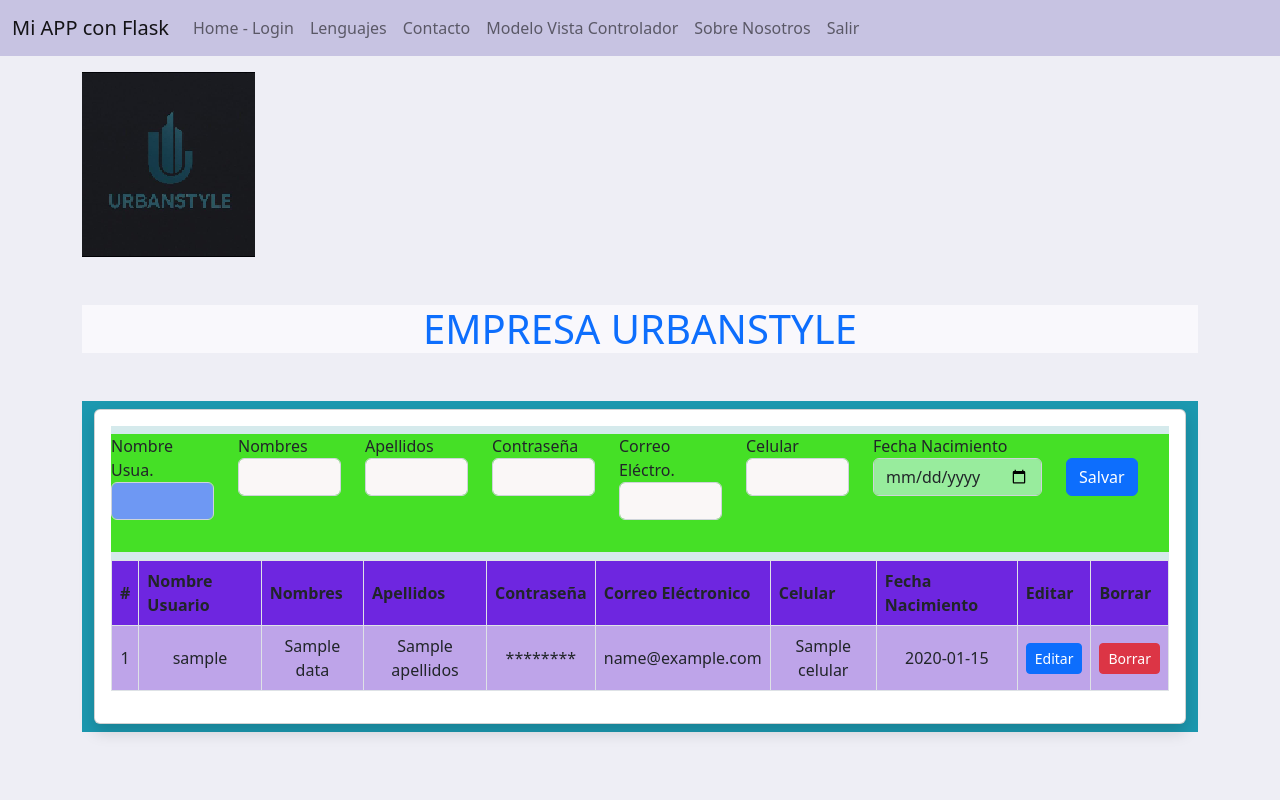
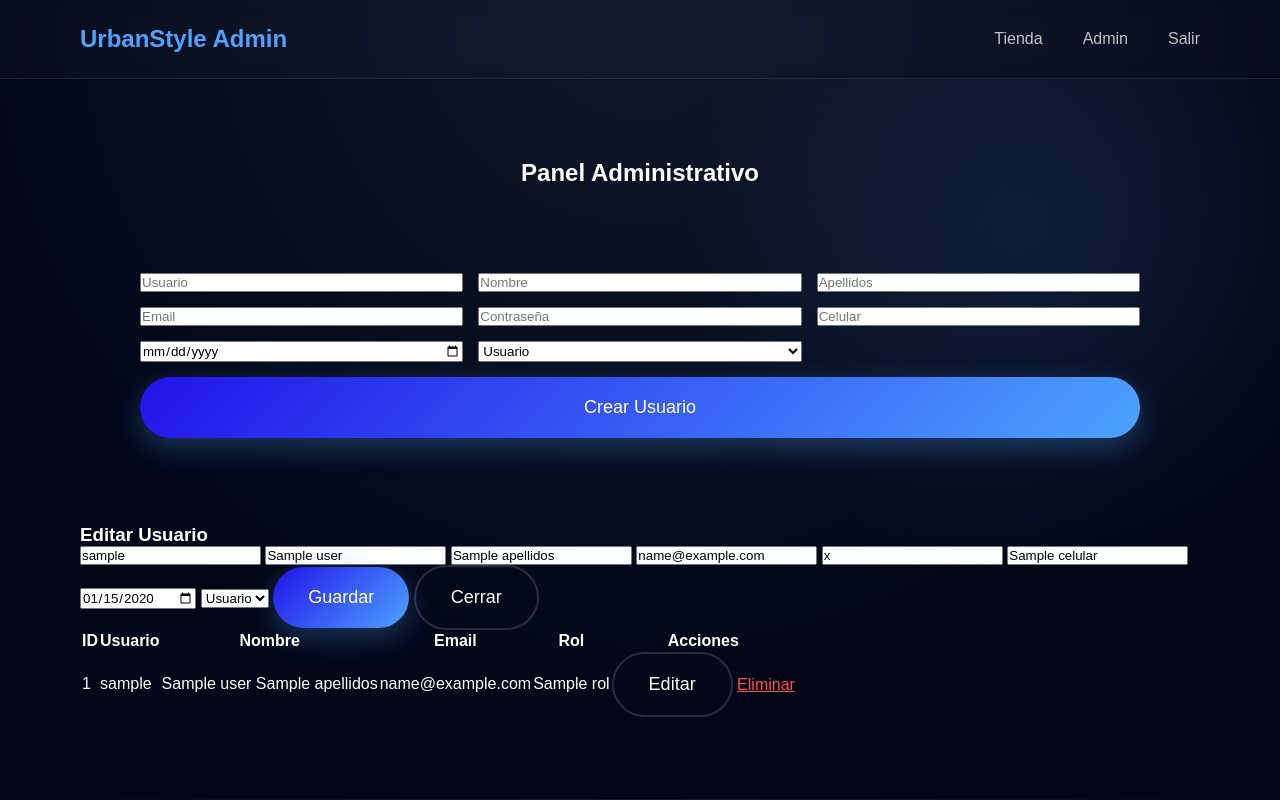
Before and after one commit to Lokiur/UrbanStyle, a Flask app: template templates/indexmvc.html in a window 1280 px wide. Run offline with Flask 3, Linux system fonts and the light colour scheme; the template is opened without the code that fills it: most values are stand-ins (such as "Sample title", 1, 10 or a date in 2020).

Commit message:
Resolve merge conflict: keep login/admin changes for admin panel improvements

```diff
--- a/templates/indexmvc.html
+++ b/templates/indexmvc.html
@@ -1,171 +1,184 @@
-{% extends './base.html' %}
+<!doctype html>
+<html lang="es">
+    <head>
+        <meta charset="UTF-8" />
+        <title>Admin Panel</title>
 
-<title>{%block title%} Modelo Vista Controlador UrbanStyle {%endblock%}</title>
+        <!-- TU CSS PRINCIPAL -->
+        <link
+            rel="stylesheet"
+            href="{{ url_for('static', filename='css/style.css') }}"
+        />
 
-{%block body%}
+        <!-- CSS EXTRA CRUD -->
+        <link
+            rel="stylesheet"
+            href="{{ url_for('static', filename='css/admin.css') }}"
+        />
+    </head>
 
-<!DOCTYPE html>
-<html lang="en">
-<head>
-    <meta charset="UTF-8">
-    <meta http-equiv="X-UA-Compatible" content="IE=edge">
-    <meta name="viewport" content="width=device-width, initial-scale=1.0">
-    <title>ModeloVistaControlador</title>
-    <link href="https://cdn.jsdelivr.net/npm/bootstrap@5.2.2/dist/css/bootstrap.min.css" rel="stylesheet" integrity="sha384-Zenh87qX5JnK2Jl0vWa8Ck2rdkQ2Bzep5IDxbcnCeuOxjzrPF/et3URy9Bv1WTRi" crossorigin="anonymous">
-    <script src="https://cdn.jsdelivr.net/npm/bootstrap@5.2.2/dist/js/bootstrap.bundle.min.js" integrity="sha384-OERcA2EqjJCMA+/3y+gxIOqMEjwtxJY7qPCqsdltbNJuaOe923+mo//f6V8Qbsw3" crossorigin="anonymous"></script>
+    <body>
+        <header class="navbar">
+            <div class="logo">UrbanStyle Admin</div>
 
-</head>
-<div class="app-brand demo">
-    <a href="{{ url_for('home') }}" class="app-brand-link">
-      <span class="app-brand-logo demo">
-        <img
-          src="{{ url_for('static', filename ='assets/imgs/logo.png') }}"
-          alt="Logo" />
-      </span>
-    </a>
+            <nav>
+                <a href="{{ url_for('index') }}">Tienda</a>
+                <a href="{{ url_for('admin_panel') }}">Admin</a>
+                <a href="{{ url_for('logout') }}">Salir</a>
+            </nav>
+        </header>
 
-    <a
-      href="javascript:void(0);"
-      class="layout-menu-toggle menu-link text-large ms-auto d-block d-xl-none">
-      <i class="bx bx-chevron-left bx-sm align-middle"></i>
-    </a>
-  </div>
+        <section class="hero" style="flex-direction: column">
+            <h1>Panel Administrativo</h1>
 
-<body style="background-color: #f09329">
+            <!-- ================= CREAR ================= -->
+            <form
+                action="{{ url_for('crear_usuario') }}"
+                method="POST"
+                style="
+                    display: grid;
+                    grid-template-columns: repeat(3, 1fr);
+                    gap: 15px;
+                    width: 100%;
+                    max-width: 1000px;
+                "
+            >
+                <input name="username" placeholder="Usuario" required />
+                <input name="name" placeholder="Nombre" required />
+                <input name="apellidos" placeholder="Apellidos" required />
 
-    <h1 class="text-center mt-5 mb-5 text-primary" style="background-color: #f9f8fc" >EMPRESA URBANSTYLE</h1>
+                <input name="usuario_email" placeholder="Email" required />
+                <input
+                    name="password"
+                    placeholder="Contraseña"
+                    type="password"
+                    required
+                />
+                <input name="celular" placeholder="Celular" />
 
-    <nav class="navbar navbar-expand-lg bg-*" style="background-color: #0790a8e7;">
+                <input type="date" name="fechanaci" />
 
-    <div class="container">
-        <div class="card shadow">
-            <div class="card-body">
+                <select name="rol">
+                    <option value="usuario">Usuario</option>
+                    <option value="admin">Admin</option>
+                </select>
 
-                <nav class="navbar navbar-expand-lg bg-*" style="background-color: #d1e8ebe7;">
+                <button class="primary-btn" style="grid-column: 1/4">
+                    Crear Usuario
+                </button>
+            </form>
 
-                <form action="/usuario" method="POST" style="background-color: #45e026">
-                    <div class="row mb-3">
-                        <div class="col">
-                            <label >Nombre Usua.</label>
-                            <input type="text" class="form-control mb-3" name="username" style="background-color: #6e98f3">
-                        </div>
-                        <div class="col">
-                            <label>Nombres</label>
-                            <input type="text" class="form-control mb-3" name="name" style="background-color: #faf7f7">
-                        </div>
-                        <div class="col">
-                            <label>Apellidos</label>
-                            <input type="text" class="form-control mb-3" name="apellidos" style="background-color: #faf7f7">
-                        </div>
-                        <div class="col">
-                            <label>Contraseña</label>
-                            <input type="password" class="form-control mb-3" name="password" style="background-color: #faf7f7">
-                        </div>
-                        <div class="col">
-                            <label>Correo Eléctro.</label>
-                            <input type="text" class="form-control mb-3" name="email" style="background-color: #faf7f7">
-                        </div>
-                        <div class="col">
-                            <label>Celular</label>
-                            <input type="text" class="form-control mb-3" name="celular" style="background-color: #faf7f7">
-                        </div>
-                        <div class="col">
-                            <label>Fecha Nacimiento</label>
-                            <input type="date" class="form-control mb-3" name="fechanaci" style="background-color: #98ec9d">
-                        </div>
-                        <div class="col">
-
-                            <button class="btn btn-primary mb-3 mt-4" type="submit">Salvar</button>
-                        </div>
-                    </div>
-
-                </form>
-            </nav>
-
-
-                <!-- Tabla -->
-
-                <table class="table table-bordered">
+            <!-- ================= TABLA ================= -->
+            <div class="table-container">
+                <table class="admin-table">
                     <thead>
-                        <tr style="background-color: #6e26e0">
-                            <th scope="col">#</th>
-                            <th scope="col">Nombre Usuario</th>
-                            <th scope="col">Nombres</th>
-                            <th scope="col">Apellidos</th>
-                            <th scope="col">Contraseña</th>
-                            <th scope="col">Correo Eléctronico</th>
-                            <th scope="col">Celular</th>
-                            <th scope="col">Fecha Nacimiento</th>
-                            <th scope="col">Editar</th>
-                            <th scope="col">Borrar</th>
+                        <tr>
+                            <th>ID</th>
+                            <th>Usuario</th>
+                            <th>Nombre</th>
+                            <th>Email</th>
+                            <th>Rol</th>
+                            <th>Acciones</th>
                         </tr>
                     </thead>
 
-                <tbody>
-                    {% for d in data %}
-                        <tr style="background-color: #bea4e9">
-                            <td>{{d.id}}</td>
-                            <td>{{d.username}}</td>
-                            <td>{{d.name}}</td>
-                            <td>{{d.apellidos}}</td>
-                            <td><!--{{d.password}}  -->********</td>
-                            <td>{{d.email}}</td>
-                            <td>{{d.celular}}</td>
-                            <td>{{d.fechanaci}}</td>
-                            <td><button class="btn btn-primary btn-sm" id="btn-edit{{d.id}}" data-bs-toggle="modal" data-bs-target="#modal{{d.id}}">Editar</button></td>
-                            <td><a href="{{url_for('delete', id=d.id)}}" class="btn btn-danger btn-sm">Borrar</a></td>
+                    <tbody>
+                        {% for u in users %}
+                        <tr>
+                            <td>{{ u.id }}</td>
+                            <td>{{ u.username }}</td>
+                            <td>{{ u.name }} {{ u.apellidos }}</td>
+                            <td>{{ u.email }}</td>
+                            <td>{{ u.rol }}</td>
+
+                            <td>
+                                <div class="action-btns">
+                                    <button
+                                        class="secondary-btn"
+                                        onclick="openModal({{ u.id }})"
+                                    >
+                                        Editar
+                                    </button>
+
+                                    <a
+                                        href="{{ url_for('delete', id=u.id) }}"
+                                        style="color: #ff4d4d"
+                                    >
+                                        Eliminar
+                                    </a>
+                                </div>
+                            </td>
                         </tr>
 
-                        <!-- modal -->
+                        <!-- ================= MODAL ================= -->
+                        <div class="modal" id="modal-{{ u.id }}">
+                            <div class="modal-content">
+                                <h3>Editar Usuario</h3>
 
-                        <div class="modal fade" id="modal{{d.id}}" tabindex="-1" aria-labelledby="exampleModalLabel" aria-hidden="true">
-                            <div class="modal-dialog">
-                              <div class="modal-content">
-                                <div class="modal-header">
-                                  <h1 class="modal-title fs-5" id="exampleModalLabel" style="background-color: #c0ee54">{{d.username}}</h1>
-                                  <button type="button" class="btn-close" data-bs-dismiss="modal" aria-label="Close"></button>
-                                </div>
-                                <div class="modal-body" style="background-color: #8cee54"  >
-                                    <form action="/edit/{{d.id}}" method="post" >
-                                        <label>Nombre del Usuario</label>
-                                        <input type="text" class="form-control mb-3" name="username" value="{{d.username}}">
-                                        <label>Nombres</label>
-                                        <input type="text" class="form-control mb-3" name="name" value="{{d.name}}">
-                                        <label>Apellidos</label>
-                                        <input type="text" class="form-control mb-3" name="apellidos" value="{{d.apellidos}}">
-                                        <label>Contraseña</label>
-                                        <input type="password" class="form-control mb-3" name="password" value="{{d.password}}">
-                                        <label>Correo Eléctronico</label>
-                                        <input type="text" class="form-control mb-3" name="usuario_email" value="{{d.email}}">
-                                        <label>Celular</label>
-                                        <input type="text" class="form-control mb-3" name="celular" value="{{d.celular}}">
-                                        <label>Fecha Nacimiento</label>
-                                        <input type="date" class="form-control mb-3" name="fechanaci" value="{{d.fechanaci}}">
+                                <form
+                                    action="{{ url_for('edit', id=u.id) }}"
+                                    method="POST"
+                                >
+                                    <input
+                                        name="username"
+                                        value="{{ u.username }}"
+                                    />
+                                    <input name="name" value="{{ u.name }}" />
+                                    <input
+                                        name="apellidos"
+                                        value="{{ u.apellidos }}"
+                                    />
+                                    <input
+                                        name="usuario_email"
+                                        value="{{ u.email }}"
+                                    />
+                                    <input
+                                        name="password"
+                                        value="{{ u.password }}"
+                                    />
+                                    <input
+                                        name="celular"
+                                        value="{{ u.celular }}"
+                                    />
+                                    <input
+                                        type="date"
+                                        name="fechanaci"
+                                        value="{{ u.fechanaci }}"
+                                    />
 
-                                </div>
-                                <div class="modal-footer">
-                                  <button type="submit" class="btn btn-primary">Salvar los Cambios</button>
-                                </div>
+                                    <select name="rol">
+                                        {% if u.rol == 'admin' %}
+                                        <option value="admin" selected>
+                                            Admin
+                                        </option>
+                                        <option value="usuario">Usuario</option>
+                                        {% else %}
+                                        <option value="usuario" selected>
+                                            Usuario
+                                        </option>
+                                        <option value="admin">Admin</option>
+                                        {% endif %}
+                                    </select>
+
+                                    <button class="primary-btn">Guardar</button>
                                 </form>
-                              </div>
+
+                                <button
+                                    class="secondary-btn"
+                                    onclick="closeModal({{ u.id }})"
+                                >
+                                    Cerrar
+                                </button>
                             </div>
-                          </div>
+                        </div>
 
+                        {% endfor %}
+                    </tbody>
+                </table>
+            </div>
+        </section>
 
-
-
-                    {% endfor %}
-
-                </tbody>
-
-            </table>
-
-
-            </div>
-        </div>
-    </div>
-
-</nav>
-</body>
+        <!-- JS EXTERNO -->
+        <script src="{{ url_for('static', filename='js/admin.js') }}"></script>
+    </body>
 </html>
-{%endblock%}
```
